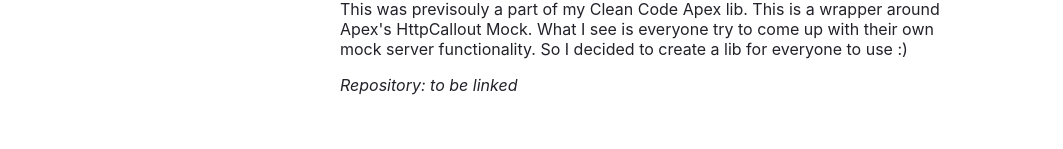
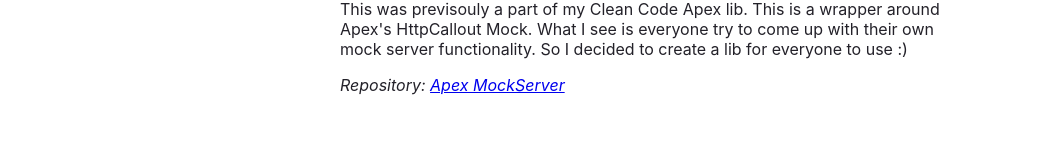
Before and after one commit to nchursin/nchursin.github.io, a Gatsby site: page /projects in a window 1280 px wide. Shown: the part 633-782 px from the top of the page, without its empty margins (0-1063 px from the left). Built offline with nearby package versions, Linux system fonts and the light colour scheme; Gatsby itself is replaced by a stand-in of ours.

Commit message:
added mock server repo url

```diff
--- a/src/pages/projects.js
+++ b/src/pages/projects.js
@@ -30,7 +30,7 @@
       Apex's HttpCallout Mock. What I see is everyone try to come up with their own
       mock server functionality. So I decided to create a lib for everyone to use :)
     `,
-    url: null,
+    url: 'https://github.com/nchursin/sfcraft-mock-server',
   },
 ]
 
```
